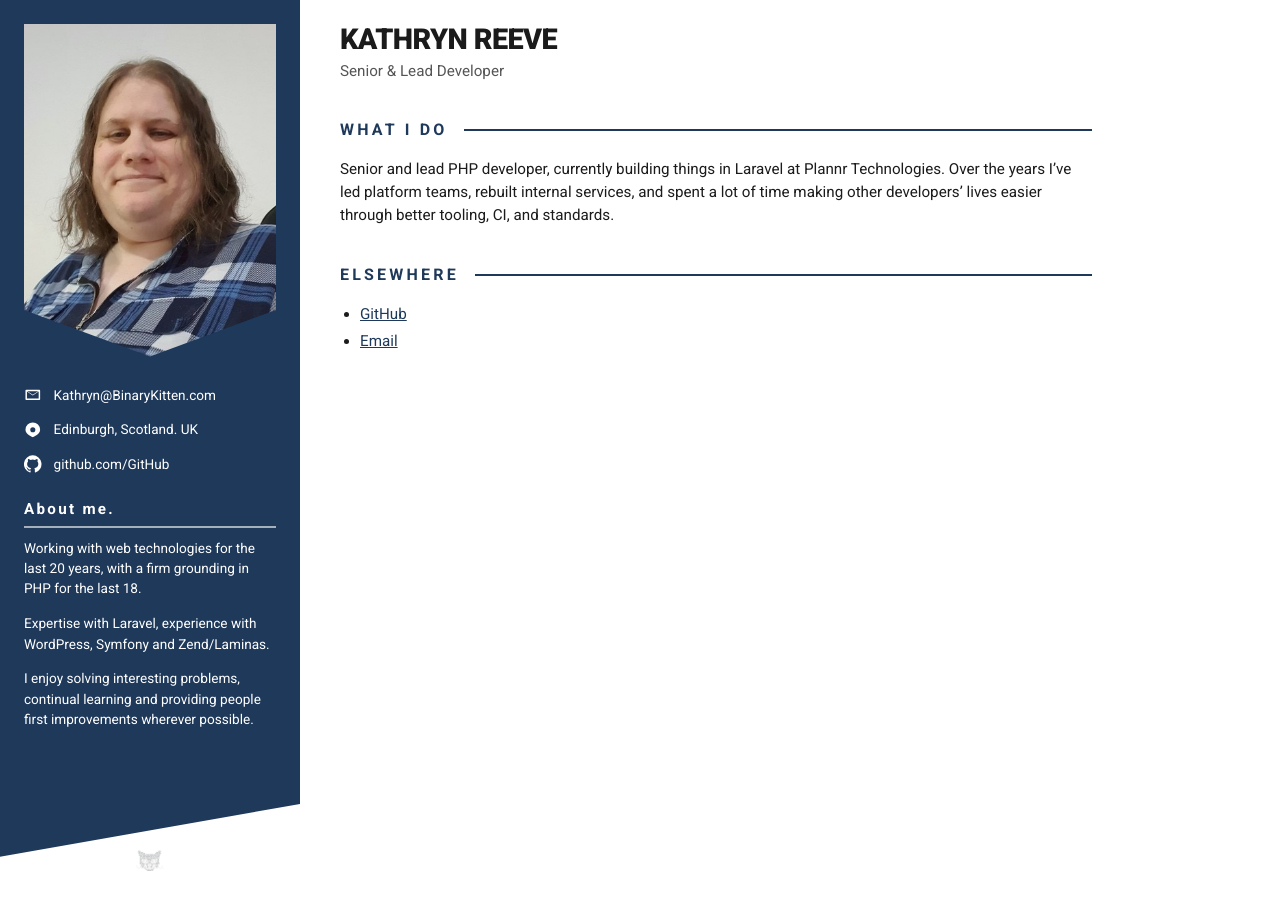
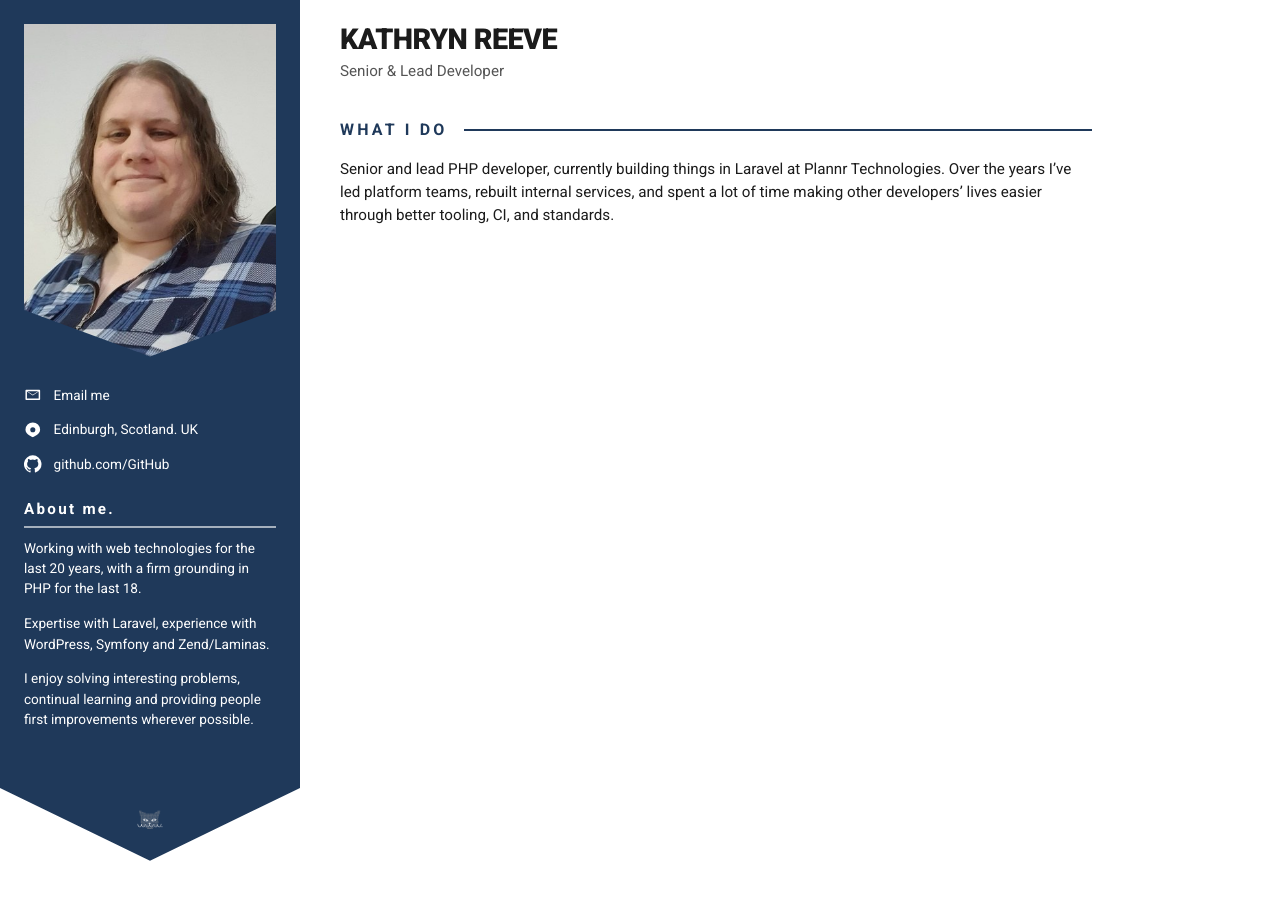
Before and after one commit to BinaryKitten/binarykitten.github.io, a Jekyll site: the page built from index.md, in a window 1280 px wide. Built offline with Jekyll 4.4.1, drawn with Linux system fonts in a browser that asks for light colours.

Commit message:
Style site to match CV

```diff
--- a/_config.yml
+++ b/_config.yml
@@ -2,7 +2,7 @@ title: Kathryn Reeve
 tagline: Senior & Lead Developer
 description: Kathryn Reeve, Senior & Lead PHP / Laravel Developer. Edinburgh, Scotland.
 url: https://binarykitten.com
-email: Kathryn@BinaryKitten.com
+email: 67553+BinaryKitten@users.noreply.github.com
 location: Edinburgh, Scotland. UK
 github: BinaryKitten
 
--- a/_includes/sidebar.html
+++ b/_includes/sidebar.html
@@ -6,7 +6,7 @@
   <ul class="sidebar__contact">
     <li>
       <svg viewBox="0 0 24 24" aria-hidden="true"><path d="M3 5h18a1 1 0 0 1 1 1v12a1 1 0 0 1-1 1H3a1 1 0 0 1-1-1V6a1 1 0 0 1 1-1zm1 2.6V17h16V7.6l-8 5.2-8-5.2zM4.6 7l7.4 4.8L19.4 7H4.6z"/></svg>
-      <a href="mailto:{{ site.email }}">{{ site.email }}</a>
+      <a href="mailto:{{ site.email }}">Email me</a>
     </li>
     <li>
       <svg viewBox="0 0 24 24" aria-hidden="true"><path d="M12 2a10 10 0 0 0-10 10c0 7 10 10 10 10s10-3 10-10A10 10 0 0 0 12 2zm0 13.5A3.5 3.5 0 1 1 12 8.5a3.5 3.5 0 0 1 0 7z"/></svg>
--- a/assets/css/style.scss
+++ b/assets/css/style.scss
@@ -33,7 +33,7 @@ a:hover { text-decoration: none; }
 .sidebar {
   position: relative;
   flex: 0 0 $sidebar-w;
-  padding: 1.5rem 1.5rem 7rem;
+  padding: 1.5rem 1.5rem 8rem;
   background: $navy;
   color: #fff;
   font-size: 0.85rem;
@@ -41,14 +41,14 @@ a:hover { text-decoration: none; }
   a { color: #fff; text-decoration: none; }
   a:hover { text-decoration: underline; }
 
-  /* angled foot, as on the CV */
+  /* arrow foot, as on the CV: navy chevron pointing down */
   &::after {
     content: "";
     position: absolute;
     left: 0; right: 0; bottom: 0;
-    height: 6rem;
+    height: 7rem;
     background: #fff;
-    clip-path: polygon(0 100%, 100% 100%, 100% 0, 0 55%);
+    clip-path: polygon(0 0, 50% 65%, 100% 0, 100% 100%, 0 100%);
   }
 }
 
@@ -97,10 +97,10 @@ a:hover { text-decoration: none; }
 .sidebar__logo {
   position: absolute;
   left: 50%;
-  bottom: 0.75rem;
+  bottom: 3.4rem;
   z-index: 1;
   transform: translateX(-50%);
-  img { width: 44px; height: auto; opacity: 0.9; }
+  img { width: 40px; height: auto; opacity: 0.9; }
 }
 
 /* ---------- content ---------- */
--- a/index.md
+++ b/index.md
@@ -6,8 +6,3 @@ title: Kathryn Reeve
 ## What I do
 
 Senior and lead PHP developer, currently building things in Laravel at Plannr Technologies. Over the years I've led platform teams, rebuilt internal services, and spent a lot of time making other developers' lives easier through better tooling, CI, and standards.
-
-## Elsewhere
-
-- [GitHub](https://github.com/BinaryKitten)
-- [Email](mailto:Kathryn@BinaryKitten.com)
```
